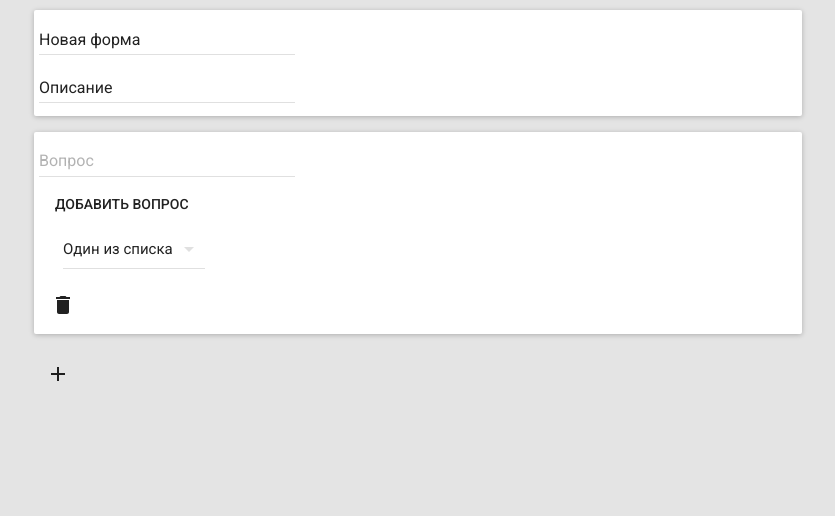
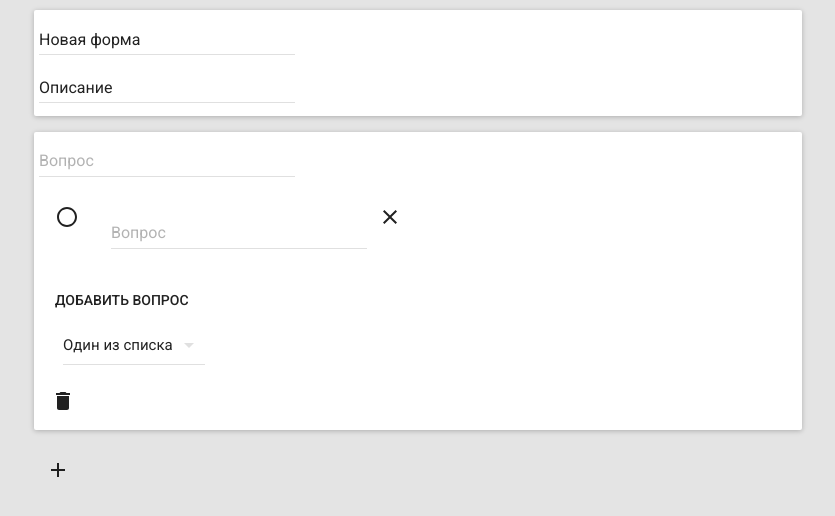
Before and after one commit to AlexeyHussar/forms, a React (Create React App) app: page / in a window 1280 px wide. Both pictures are taken after a click on the button "Добавить вопрос". Shown: the top 516 px of the page, without its empty margins (222-1057 px from the left). Built offline with nearby package versions, Linux system fonts and the light colour scheme.

Commit message:
Implementing delete-answer func

```diff
--- a/src/actions/actionTypes.js
+++ b/src/actions/actionTypes.js
@@ -1,3 +1,5 @@
 export const ADD_QUESTION = 'ADD_QUESTION';
 export const DELETE_QUESTION = 'DELETE_QUESTION';
 export const ADD_ANSWER = 'ADD_ANSWER';
+export const DELETE_ANSWER = 'DELETE_ANSWER';
+export const ADD_RADIO_ANSWER = 'ADD_RADIO_ANSWER';
--- a/src/actions/index.js
+++ b/src/actions/index.js
@@ -1,11 +1,11 @@
 import { v4 } from 'uuid';
-import { ADD_QUESTION, DELETE_QUESTION, ADD_ANSWER } from './actionTypes';
+import { ADD_QUESTION, DELETE_QUESTION, ADD_ANSWER, DELETE_ANSWER } from './actionTypes';
 
 export const addQuestion = () => ({
   type: ADD_QUESTION,
   payload: {
     id: v4(),
-    answers: []
+    answers: [{ id: 0 }]
   }
 });
 
@@ -17,7 +17,13 @@ export const deleteQuestion = (id) => ({
 export const addAnswer = (id) => ({
   type: ADD_ANSWER,
   id,
-  payload: [
-    { id: v4() }
-  ]
+  payload: { id: v4() }
 });
+
+export const deleteAnswer = (id, answerId) => ({
+  type: DELETE_ANSWER,
+  payload: {
+    id,
+    answerId
+  }
+});
--- a/src/components/Form.js
+++ b/src/components/Form.js
@@ -2,9 +2,9 @@ import React from 'react';
 import { connect } from 'react-redux';
 import { FormHeader } from './FormHeader';
 import { QuestionHolder } from './questions/QuestionHolder';
-import { addQuestion, deleteQuestion, addAnswer } from '../actions/index';
+import { addQuestion, deleteQuestion, addAnswer, deleteAnswer } from '../actions/index';
 
-const Form = ({ questions, addQuestion, deleteQuestion, addAnswer }) => (
+const Form = ({ questions, addQuestion, deleteQuestion, addAnswer, deleteAnswer }) => (
   <div>
     <FormHeader />
     <QuestionHolder
@@ -12,11 +12,12 @@ const Form = ({ questions, addQuestion, deleteQuestion, addAnswer }) => (
       addQuestion={ addQuestion }
       deleteQuestion={ deleteQuestion }
       addAnswer={ addAnswer }
+      deleteAnswer={ deleteAnswer }
     />
   </div>
 );
 
 export default connect(
   state => ({ questions: state.questions }),
-  { addQuestion, deleteQuestion, addAnswer }
+  { addQuestion, deleteQuestion, addAnswer, deleteAnswer }
 )(Form);
--- a/src/components/questions/AddQuestionButton.js
+++ b/src/components/questions/AddQuestionButton.js
@@ -6,6 +6,6 @@ export const AddQuestionButton = ({ addQuestion }) => (
   <IconButton tooltip='Добавить вопрос'
     onClick={ () => addQuestion() } >
     <ContentAdd
-    className='add-question-button' />
+      className='add-question-button' />
   </IconButton>
 );
--- a/src/components/questions/Question.js
+++ b/src/components/questions/Question.js
@@ -3,20 +3,18 @@ import Card from 'material-ui/Card/Card';
 import DropDownMenu from 'material-ui/DropDownMenu';
 import MenuItem from 'material-ui/MenuItem';
 import TextField from 'material-ui/TextField';
-import Checkbox from 'material-ui/Checkbox';
 import IconButton from 'material-ui/IconButton';
 import ActionDelete from 'material-ui/svg-icons/action/delete';
-import { RadioList } from './questionDetail/RadioList';
+import RadioList from './questionDetail/RadioList';
+import DropDownList from './questionDetail/DropDownList';
 
-const ANSWER_TYPES = {
-  0: ({ answers, addAnswer, id }) => <RadioList
-    answers={ answers }
-    addAnswer={ () => addAnswer(id) }
-    id={ id } />,
-  1: () => <Checkbox />,
-  2: () => <TextField
-    name='answerField'
-    hintText='Короткий ответ' />
+ const ANSWER_TYPES = {
+  0: ({ answers, addAnswer, id }) => <RadioList answers={ answers }
+      addAnswer={ () => addAnswer(id) } id={ id } />,
+  1: ({ answers, addAnswer, id }) => <DropDownList answers={ answers }
+      addAnswer={ () => addAnswer(id) } id={ id } />,
+  2: () => <TextField name='answerField'
+      hintText='Короткий ответ' />
 };
 
 export class Question extends Component {
@@ -31,7 +29,7 @@ export class Question extends Component {
 
     const { deleteQuestion, id, answers, addAnswer } = this.props;
 
-    const renderAnswer = () => {
+     const renderAnswer = () => {
       const AnswerComp = ANSWER_TYPES[this.state.value];
 
       return AnswerComp
--- a/src/components/questions/QuestionHolder.js
+++ b/src/components/questions/QuestionHolder.js
@@ -2,7 +2,7 @@ import React from 'react';
 import { Question } from './Question';
 import { AddQuestionButton } from './AddQuestionButton';
 
-export const QuestionHolder = ({ questions, addQuestion, deleteQuestion, addAnswer }) => (
+export const QuestionHolder = ({ questions, addQuestion, deleteQuestion, addAnswer, deleteAnswer }) => (
   <div>
     <div>
       { questions.length
@@ -13,6 +13,7 @@ export const QuestionHolder = ({ questions, addQuestion, deleteQuestion, addAnsw
                   id={ question.id }
                   deleteQuestion={ () => deleteQuestion(question.id) }
                   addAnswer={ () => addAnswer(question.id) }
+                  deleteAnswer={ () => deleteAnswer(question.id) }
                   answers={ question.answers } />
               </li>
             )) }
--- /dev/null
+++ b/src/components/questions/questionDetail/DropDownList.js
@@ -0,0 +1,34 @@
+import React from 'react';
+import { connect } from 'react-redux';
+import { deleteAnswer } from '../../../actions/index';
+import { List, ListItem } from 'material-ui/List';
+import TextField from 'material-ui/TextField';
+import FlatButton from 'material-ui/FlatButton';
+import IconButton from 'material-ui/IconButton';
+import ContentClear from 'material-ui/svg-icons/content/clear';
+
+const DropDownList = ({ answers, addAnswer, deleteAnswer, id }) => (
+  <div>
+    <List>
+      { answers.map(a => (
+        <ListItem
+          key={ a.id }
+          rightIconButton={
+            <IconButton tooltip='Удалить вопрос'
+              onClick={ () => deleteAnswer(id, a.id) }>
+              <ContentClear />
+            </IconButton>
+        }>
+          <TextField name='questionField'
+            hintText='Вопрос'/>
+        </ListItem>)
+      ) }
+    </List>
+    <FlatButton label='Добавить вопрос' onClick={ () => addAnswer(id) }/>
+  </div>
+);
+
+export default connect(
+  null,
+  { deleteAnswer }
+)(DropDownList);
--- a/src/components/questions/questionDetail/RadioList.js
+++ b/src/components/questions/questionDetail/RadioList.js
@@ -1,14 +1,60 @@
-import React from 'react';
-import { RadioButton, RadioButtonGroup } from 'material-ui/RadioButton';
+import React, { Component } from 'react';
+import { connect } from 'react-redux';
+import { deleteAnswer } from '../../../actions/index';
+import { List, ListItem } from 'material-ui/List';
 import TextField from 'material-ui/TextField';
 import FlatButton from 'material-ui/FlatButton';
+import Checkbox from 'material-ui/Checkbox';
+import IconButton from 'material-ui/IconButton';
+import RadioChecked from 'material-ui/svg-icons/toggle/radio-button-checked';
+import RadioUnchecked from 'material-ui/svg-icons/toggle/radio-button-unchecked';
+import ContentClear from 'material-ui/svg-icons/content/clear';
 
-export const RadioList = ({ answers, addAnswer, id }) => (
-  <div>
-    <RadioButtonGroup name='radiolist'>
-      { answers.map(a => <RadioButton key={ a.id }
-        label={ <TextField name='answerField' style={{zIndex: '999'}} /> } />) }
-    </RadioButtonGroup>
-    <FlatButton label='Добавить вопрос' onClick={ () => addAnswer(id) }/>
-  </div>
-);
+class RadioList extends Component {
+
+  state = {
+    radioValue: false
+  };
+
+  onChangeRadio = (evt) => this.setState({
+
+  });
+
+  render() {
+
+    const { answers, addAnswer, deleteAnswer, id } = this.props;
+
+    return (
+      <div>
+        <List>
+          { answers.map(a => (
+            <ListItem
+              key={ a.id }
+              leftCheckbox={
+                <Checkbox
+                  onCheck={ this.onChangeRadio }
+                  checked={ false }
+                  checkedIcon={ <RadioChecked /> }
+                  uncheckedIcon={ <RadioUnchecked /> }
+                /> }
+              rightIconButton={
+                <IconButton tooltip='Удалить вопрос'
+                  onClick={ () => deleteAnswer(id, a.id) }>
+                  <ContentClear />
+                </IconButton>
+            }>
+              <TextField name='questionField'
+                hintText='Вопрос'/>
+            </ListItem>)
+          ) }
+        </List>
+        <FlatButton label='Добавить вопрос' onClick={ () => addAnswer(id) }/>
+      </div>
+    );
+  }
+};
+
+export default connect(
+  null,
+  { deleteAnswer }
+)(RadioList);
--- a/src/reducers/index.js
+++ b/src/reducers/index.js
@@ -1,4 +1,4 @@
-import { ADD_QUESTION, DELETE_QUESTION, ADD_ANSWER } from '../actions/actionTypes';
+import { ADD_QUESTION, DELETE_QUESTION, ADD_ANSWER, DELETE_ANSWER } from '../actions/actionTypes';
 
 const initialState = {
   questions: []
@@ -25,7 +25,17 @@ const appReducer = (state = initialState, action) => {
         ...state,
         questions: state.questions
           .map(q => q.id === action.id
-            ? q.answers.concat(action.payload)
+            ? { ...q, answers: [...q.answers, action.payload] }
+            : q
+          )
+      };
+    case DELETE_ANSWER:
+      return {
+        ...state,
+        questions: state.questions
+          .map(q => q.id === action.payload.id
+            ? { ...q, answers: q.answers
+                .filter(a => a.id !== action.payload.answerId) }
             : q
           )
       };
```
